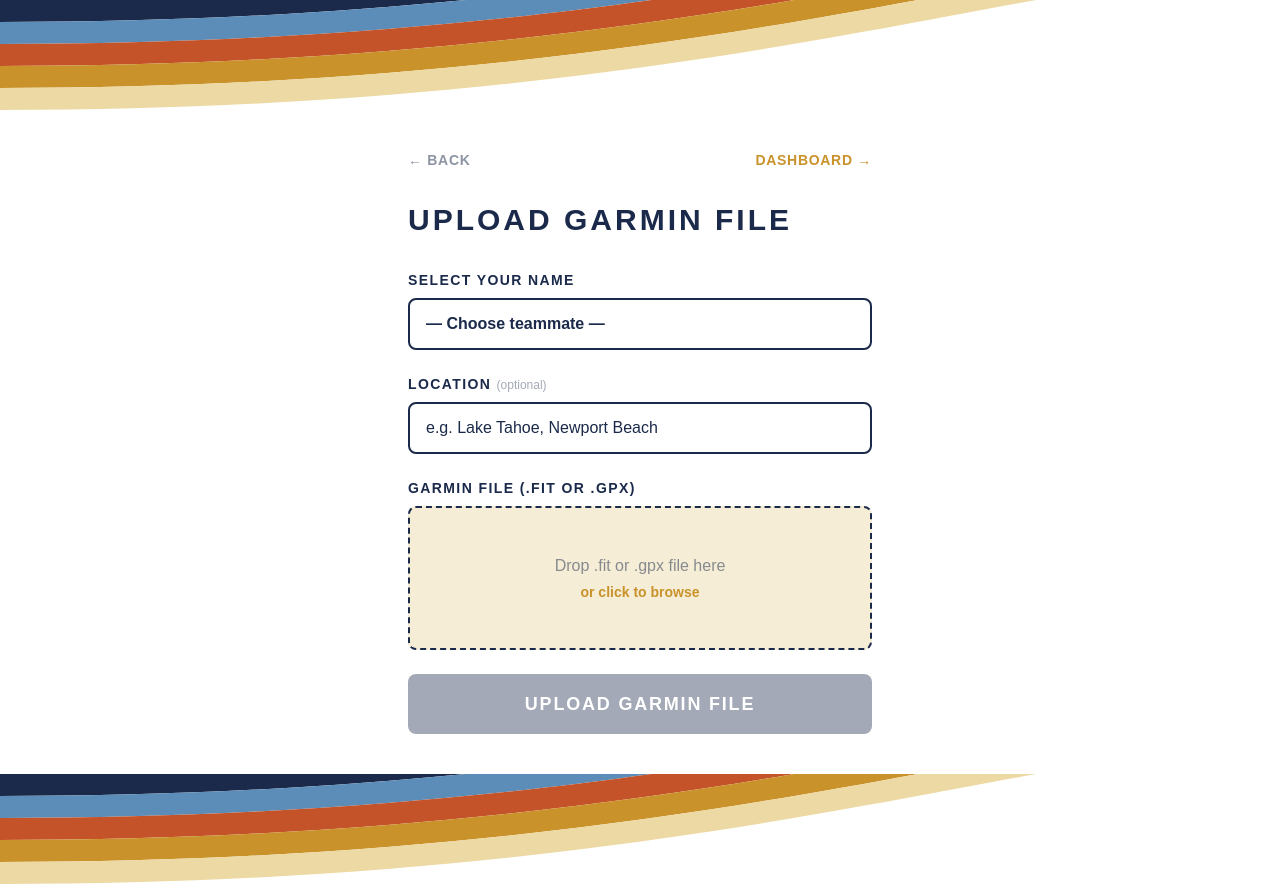
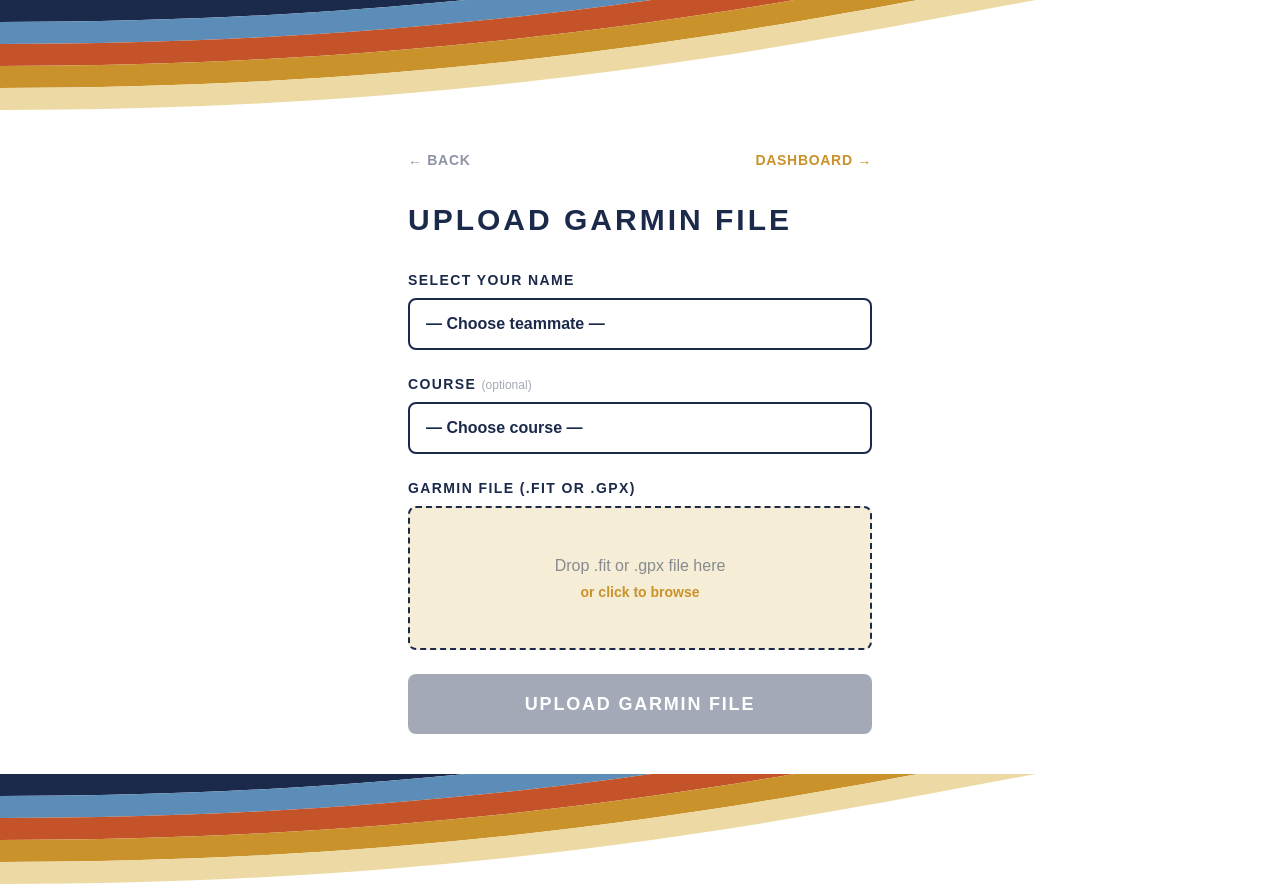
Before and after one commit to R10ForTheWin/artie, a Next.js app: page /upload in a window 1280 px wide. Built offline with nearby package versions, Linux system fonts and the light colour scheme.

Commit message:
Add course dropdown, fix TypeScript Workout type

```diff
--- a/src/app/dashboard/page.tsx
+++ b/src/app/dashboard/page.tsx
@@ -18,6 +18,7 @@
   avg_speed_ms: number | null;
   avg_hr: number | null;
   calories: number | null;
+  location: string | null;
 }
 
 interface Race {
--- a/src/components/UploadForm.tsx
+++ b/src/components/UploadForm.tsx
@@ -2,6 +2,7 @@
 
 import { useState } from 'react';
 import { TEAMMATES } from '@/lib/teammates';
+import { COURSES } from '@/lib/courses';
 import { formatDistance, formatDuration, formatSpeed, formatHr, formatCalories } from '@/lib/formatters';
 
 interface WorkoutResult {
@@ -69,15 +70,18 @@
 
           <div>
             <label className="block text-navy font-black uppercase tracking-widest text-sm mb-2">
-              Location <span className="text-navy opacity-40 font-normal normal-case tracking-normal text-xs">(optional)</span>
+              Course <span className="text-navy opacity-40 font-normal normal-case tracking-normal text-xs">(optional)</span>
             </label>
-            <input
-              type="text"
+            <select
               value={location}
               onChange={(e) => setLocation(e.target.value)}
-              placeholder="e.g. Lake Tahoe, Newport Beach"
-              className="w-full bg-white border-2 border-navy text-navy rounded-lg px-4 py-3 focus:outline-none focus:border-gold placeholder-navy placeholder-opacity-30"
-            />
+              className="w-full bg-white border-2 border-navy text-navy rounded-lg px-4 py-3 font-semibold focus:outline-none focus:border-gold appearance-none"
+            >
+              <option value="">— Choose course —</option>
+              {COURSES.map((c) => (
+                <option key={c} value={c}>{c}</option>
+              ))}
+            </select>
           </div>
 
           <div>
--- /dev/null
+++ b/src/lib/courses.ts
@@ -0,0 +1 @@
+export const COURSES = ['Topaz', 'MDR', 'Catalina', 'Cabrillo', 'Newport', 'Malibu', 'Coronado', 'Naples', 'Other'];
```
